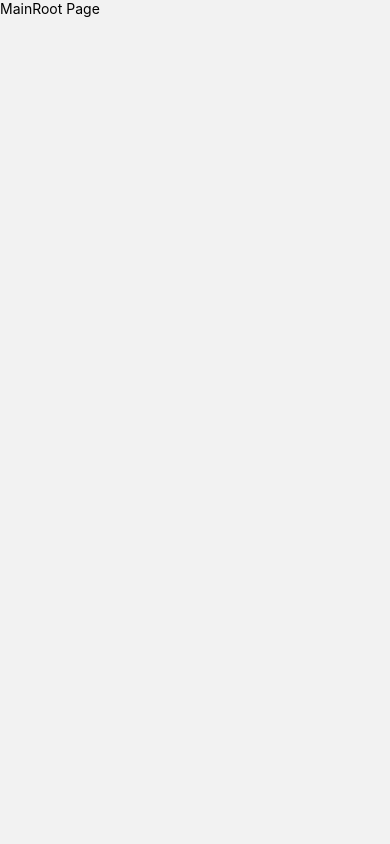
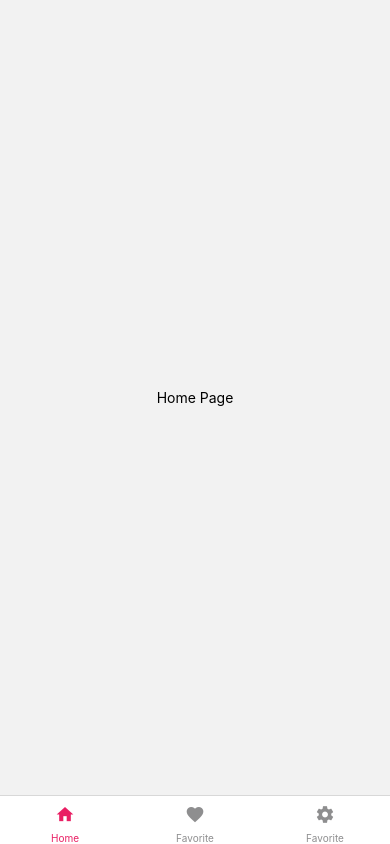
Before and after one commit to Mehmetadiguzel1/movideApp, a React Native app: screen /Home in a window 390 px wide. Built offline with nearby package versions, Linux system fonts and the light colour scheme.

Commit message:
Bottom tab bar added with icons

```diff
--- a/app/pages/Favorite.js
+++ b/app/pages/Favorite.js
@@ -0,0 +1,20 @@
+import React, { Component } from "react";
+import { View, Text, SafeAreaView, StyleSheet } from "react-native";
+
+export default class Favorite extends Component {
+    render() {
+        return (
+            <SafeAreaView style={styles.container}>
+                <Text>Favorite Page</Text>
+            </SafeAreaView>
+        );
+    }
+}
+
+const styles = StyleSheet.create({
+    container: {
+        flex: 1,
+        justifyContent: "center",
+        alignItems: "center"
+    }
+});
--- a/app/pages/Home.js
+++ b/app/pages/Home.js
@@ -0,0 +1,20 @@
+import React, { Component } from "react";
+import { View, Text, SafeAreaView, StyleSheet } from "react-native";
+
+export default class Home extends Component {
+    render() {
+        return (
+            <SafeAreaView style={styles.container}>
+                <Text>Home Page</Text>
+            </SafeAreaView>
+        );
+    }
+}
+
+const styles = StyleSheet.create({
+    container: {
+        flex: 1,
+        justifyContent: "center",
+        alignItems: "center"
+    }
+});
--- a/app/pages/MainRoot.js
+++ b/app/pages/MainRoot.js
@@ -1,12 +1,47 @@
 import React, { Component } from 'react'
 import { StyleSheet, Text, View } from 'react-native';
+import Constants from 'expo-constants';
+import { createBottomTabNavigator } from '@react-navigation/bottom-tabs';
+import Home from "./../pages/Home";
+import Favorite from "./../pages/Favorite";
+import Settings from "./../pages/Settings";
+import MaterialCommunityIcons from 'react-native-vector-icons/MaterialCommunityIcons';
 
-export default class MainRoot extends Component {
+const Tab = createBottomTabNavigator();
+
+class MainRoot extends Component {
   render() {
     return (
-      <View>
-          <Text>MainRoot Page</Text>
-      </View>
+        <Tab.Navigator initialRouteName='Home' screenOptions={{headerShown: false, tabBarActiveTintColor: '#e91e63'}}>
+            <Tab.Screen options={{
+                tabBarLabel: 'Home',
+                tabBarIcon: ({ color, size }) => (
+                    <MaterialCommunityIcons name="home" color={color} size={20} />
+                ),
+            }} name="Home" component={Home} />
+            <Tab.Screen options={{
+                tabBarLabel: 'Favorite',
+                tabBarIcon: ({ color, size }) => (
+                    <MaterialCommunityIcons name="heart" color={color} size={20} />
+                ),
+            }} name="Favorite" component={Favorite} />
+            <Tab.Screen options={{
+                tabBarLabel: 'Favorite',
+                tabBarIcon: ({ color, size }) => (
+                    <MaterialCommunityIcons name="cog" color={color} size={20} />
+                ),
+            }} name="Settings" component={Settings} />
+        </Tab.Navigator>
     );
   }
 }
+
+
+const styles = StyleSheet.create({
+    container: {
+        flex: 1,
+        marginTop: Constants.statusBarHeight,
+    }
+})
+
+export default MainRoot;
--- a/app/pages/Settings.js
+++ b/app/pages/Settings.js
@@ -0,0 +1,20 @@
+import React, { Component } from "react";
+import { View, Text, SafeAreaView, StyleSheet } from "react-native";
+
+export default class Settings extends Component {
+    render() {
+        return (
+            <SafeAreaView style={styles.container}>
+                <Text>Settings Page</Text>
+            </SafeAreaView>
+        );
+    }
+}
+
+const styles = StyleSheet.create({
+    container: {
+        flex: 1,
+        justifyContent: "center",
+        alignItems: "center"
+    }
+});
--- a/package.json
+++ b/package.json
@@ -10,9 +10,11 @@
     "eject": "expo eject"
   },
   "dependencies": {
+    "@react-navigation/bottom-tabs": "^6.2.0",
     "@react-navigation/native": "^6.0.8",
     "@react-navigation/native-stack": "^6.5.0",
     "expo": "~44.0.0",
+    "expo-constants": "~13.0.1",
     "expo-status-bar": "~1.2.0",
     "react": "17.0.1",
     "react-dom": "17.0.1",
@@ -20,6 +22,7 @@
     "react-native-gesture-handler": "~2.1.0",
     "react-native-safe-area-context": "3.3.2",
     "react-native-screens": "~3.10.1",
+    "react-native-vector-icons": "^9.1.0",
     "react-native-web": "0.17.1"
   },
   "devDependencies": {
```
Also changed, not shown: 1 other file (tests, documents, lock files or other folders).
